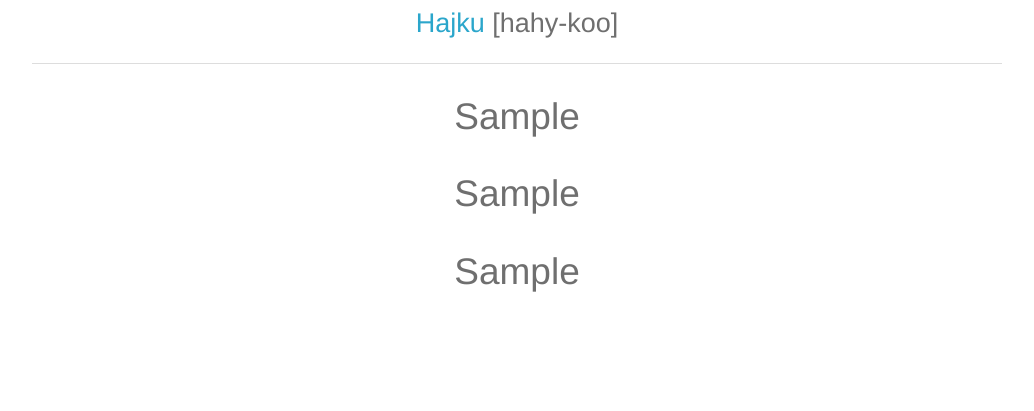
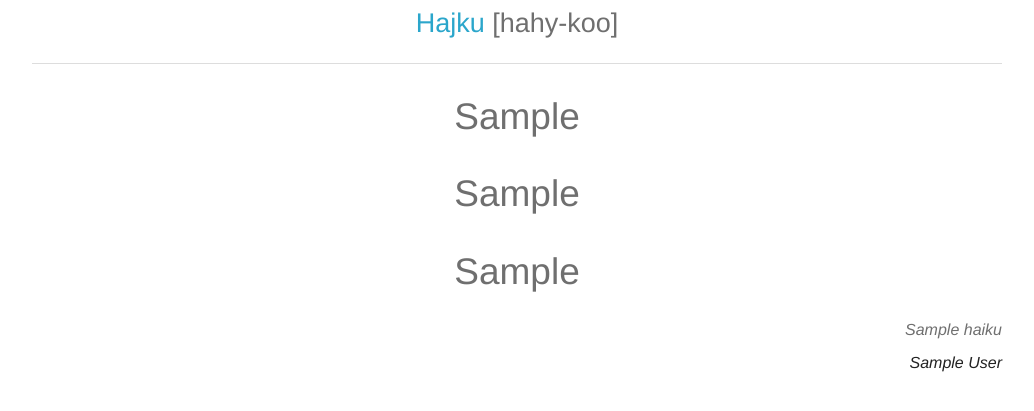
Before and after one commit to aareet/hajku, a Flask app: template templates/view.html in a window 1280 px wide. Shown: the top 411 px of the page, without its empty margins (123-1157 px from the left). Run offline with Flask 2, Linux system fonts and the light colour scheme; the template is opened without the code that fills it: most values are stand-ins (such as "Sample title", 1, 10 or a date in 2020).

Commit message:
Fixing conditional in view

```diff
--- a/templates/view.html
+++ b/templates/view.html
@@ -8,7 +8,7 @@
     		</div>
     	</div>
     {% endfor %}
-    {% if "title" in haiku and "author" in haiku %}
+    {% if haiku["title"] is not none and haiku["author"] is not none %}
 	    <div class="row" align="right">
 	    	<div class="large-4 columns">
 	    		<!-- placeholder -->
```
